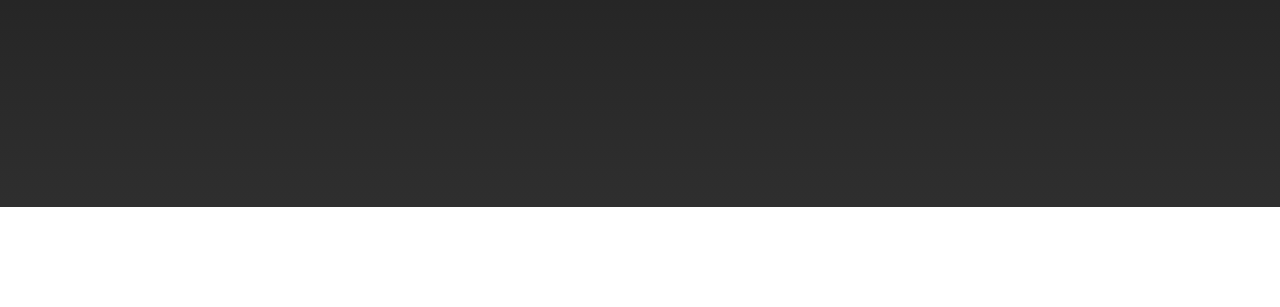
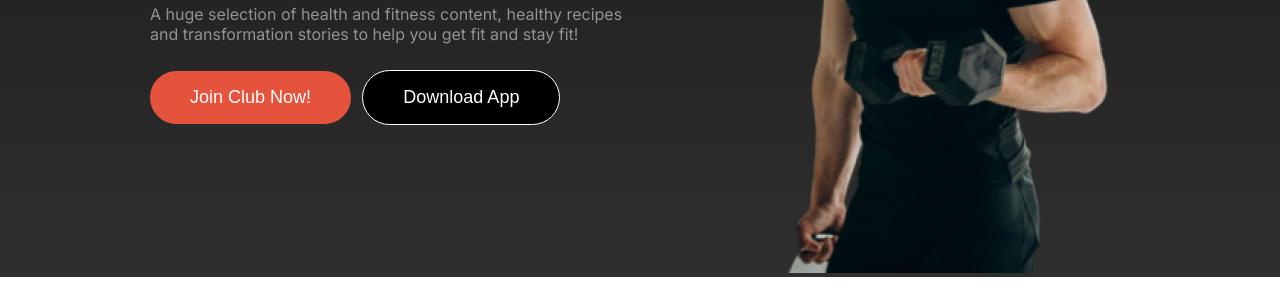
Before and after one commit to polokshahi9/assignment2, a plain HTML site: page index.html in a window 1280 px wide. Shown: the part 493-800 px from the top of the page. Drawn offline with Linux system fonts and the light colour scheme.

Commit message:
starting second part

```diff
--- a/index.css
+++ b/index.css
@@ -1,7 +1,7 @@
 
 
 .inter-font {
-  font-family: "Inter", sans-serif;
+  font-family: "Inter", "Miama", sans-serif;
   font-optical-sizing: auto;
   font-weight: normal;
   font-style: normal;
@@ -19,7 +19,7 @@
 }
 
 .header_part{
-    height: 700px;
+    height: 770px;
     background: linear-gradient(180.00deg, rgb(17, 17, 17),rgba(119, 119, 119, 0) 800%);
 
 
@@ -83,3 +83,45 @@
     padding: 8px 25px;
     border-radius: 45px;
 }
+.img-area img{
+    width: 100%;
+
+}
+
+.second_part{
+  display: flex;
+  justify-content: space-between;
+  padding: 30px 150px;
+
+}
+
+.text-area{
+    font-size: 40px;
+    color: white;
+}
+
+.description{
+    color: #FFFFFF80;
+    font-size: 16px;
+    padding: 20px 0;
+}
+
+.button_one{
+    padding: 16px 40px;
+    border-radius: 40px;
+    background-color: #E6533C;
+    border: none;
+    color: #FFFFFF;
+    font-size: 18px;
+}
+.button_two{
+    padding: 16px 40px;
+    border-radius: 40px;
+    background-color: black;
+    border: none;
+    color: #FFFFFF;
+    font-size: 18px;
+    border: 1.5px solid #FFFFFF;
+
+
+}
--- a/index.html
+++ b/index.html
@@ -25,6 +25,26 @@
          </div>
         </nav>
 
+      <div class="second_part">
+        <div class="text-area">
+            <h1>Get body in <br> <span class="special_text">shape</span> & stay <br>healthy</h1>
+            <p class="description">A huge selection of health and fitness content, healthy recipes <br>and transformation stories to help you get fit and stay fit!</p>
+
+            <div class="btn_section">
+                <button class="button_one">Join Club Now!</button>
+                <button class="button_two">Download App</button>
+            </div>
+
+
+        </div>
+
+        <div class="img-area">
+
+            <img src="images/Images 2.png" alt="">
+
+        </div>
+      </div>
+
     </header>
 
     <main>
```
